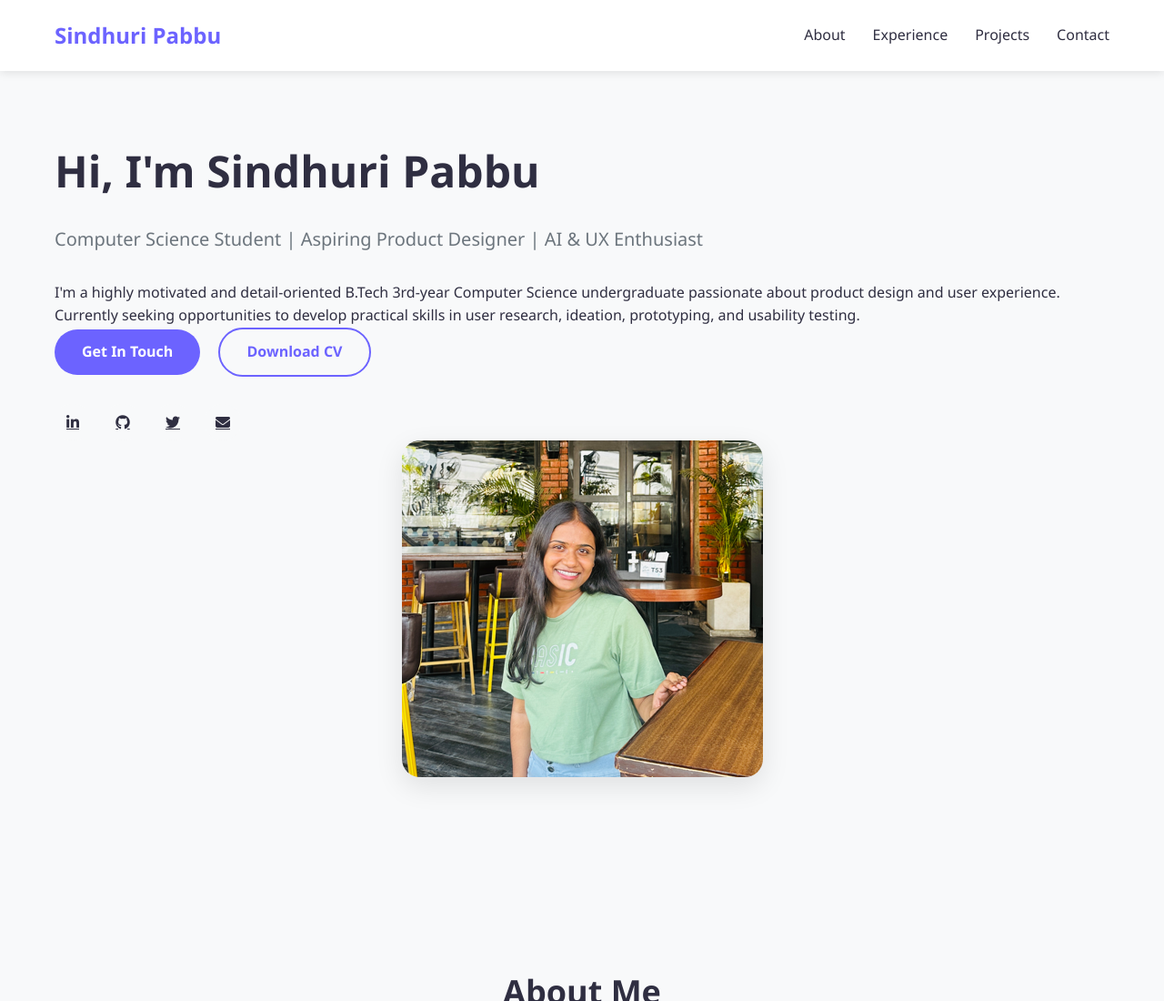
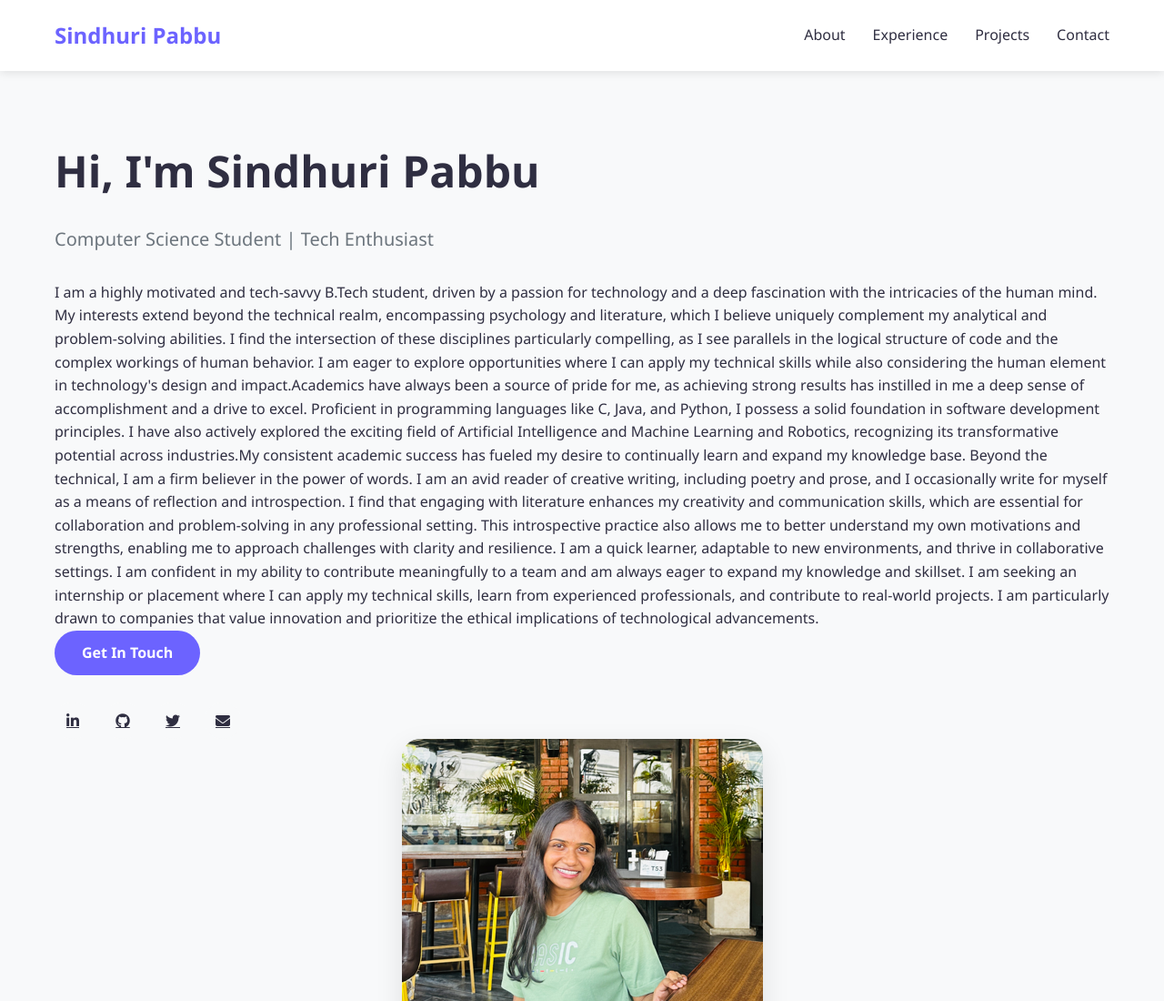
Before and after one commit to SindhuriPabbu/SindhuriPortfolio, a plain HTML site: page index.html in a window 1280 px wide. Shown: the top 1100 px of the page at 91% size. Drawn offline with Linux system fonts and the light colour scheme.

Commit message:
Update index.html

```diff
--- a/index.html
+++ b/index.html
@@ -3,7 +3,7 @@
 <head>
     <meta charset="UTF-8">
     <meta name="viewport" content="width=device-width, initial-scale=1.0">
-    <title>Sindhuri Pabbu | Computer Science Student & Aspiring Product Designer</title>
+    <title>Sindhuri Pabbu | Computer Science Undergrad  | Tech Ensusiast </title>
     <link rel="stylesheet" href="https://cdnjs.cloudflare.com/ajax/libs/font-awesome/6.4.0/css/all.min.css">
     <style>
         :root {
@@ -449,11 +449,27 @@
         <div class="container">
             <div class="hero-content">
                 <h1>Hi, I'm Sindhuri Pabbu</h1>
-                <p class="tagline">Computer Science Student | Aspiring Product Designer | AI & UX Enthusiast</p>
-                <p>I'm a highly motivated and detail-oriented B.Tech 3rd-year Computer Science undergraduate passionate about product design and user experience. Currently seeking opportunities to develop practical skills in user research, ideation, prototyping, and usability testing.</p>
+                <p class="tagline">Computer Science Student | Tech Enthusiast</p>
+                <p>I am a highly motivated and tech-savvy B.Tech student, driven by a passion for technology and a deep fascination with the intricacies
+of the human mind. My interests extend beyond the technical realm, encompassing psychology and literature, which I believe uniquely
+complement my analytical and problem-solving abilities. I find the intersection of these disciplines particularly compelling, as I see
+parallels in the logical structure of code and the complex workings of human behavior. I am eager to explore opportunities where I can
+apply my technical skills while also considering the human element in technology's design and impact.Academics have always been a
+source of pride for me, as achieving strong results has instilled in me a deep sense of accomplishment and a drive to excel.
+Proficient in programming languages like C, Java, and Python, I possess a solid foundation in software development principles. I have
+also actively explored the exciting field of Artificial Intelligence and Machine Learning and Robotics, recognizing its transformative
+potential across industries.My consistent academic success has fueled my desire to continually learn and expand my knowledge base.
+Beyond the technical, I am a firm believer in the power of words. I am an avid reader of creative writing, including poetry and prose,
+and I occasionally write for myself as a means of reflection and introspection. I find that engaging with literature enhances my creativity
+and communication skills, which are essential for collaboration and problem-solving in any professional setting. This introspective
+practice also allows me to better understand my own motivations and strengths, enabling me to approach challenges with clarity and
+resilience.
+I am a quick learner, adaptable to new environments, and thrive in collaborative settings. I am confident in my ability to contribute
+meaningfully to a team and am always eager to expand my knowledge and skillset. I am seeking an internship or placement where I
+can apply my technical skills, learn from experienced professionals, and contribute to real-world projects. I am particularly drawn to
+companies that value innovation and prioritize the ethical implications of technological advancements.</p>
                 <div>
                     <a href="#contact" class="btn">Get In Touch</a>
-                    <a href="Sindhuri_cv (3).pdf" class="btn btn-outline">Download CV</a>
                 </div>
                 <div class="social-links">
                     <a href="https://www.linkedin.com/in/sindhuri-pabbu-8172b8251/" target="_blank"><i class="fab fa-linkedin-in"></i></a>
```
